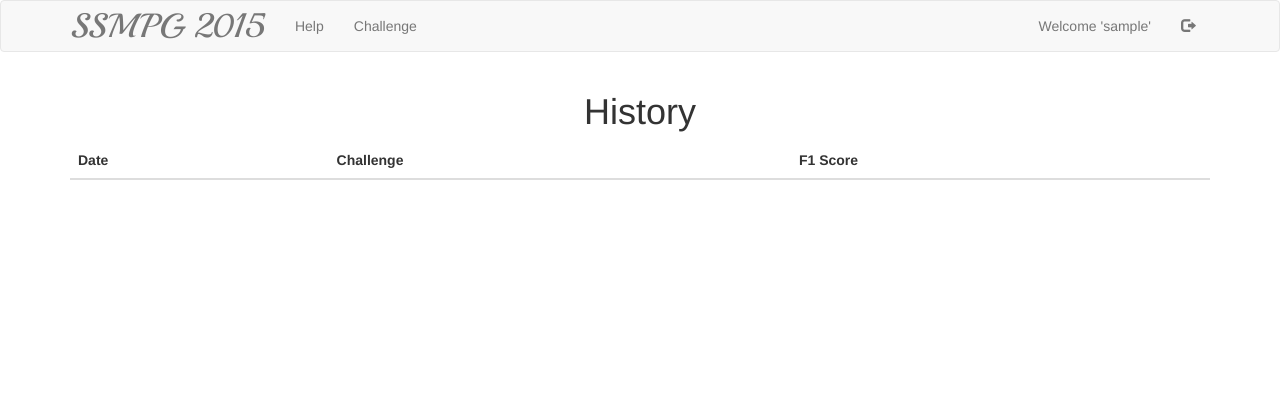
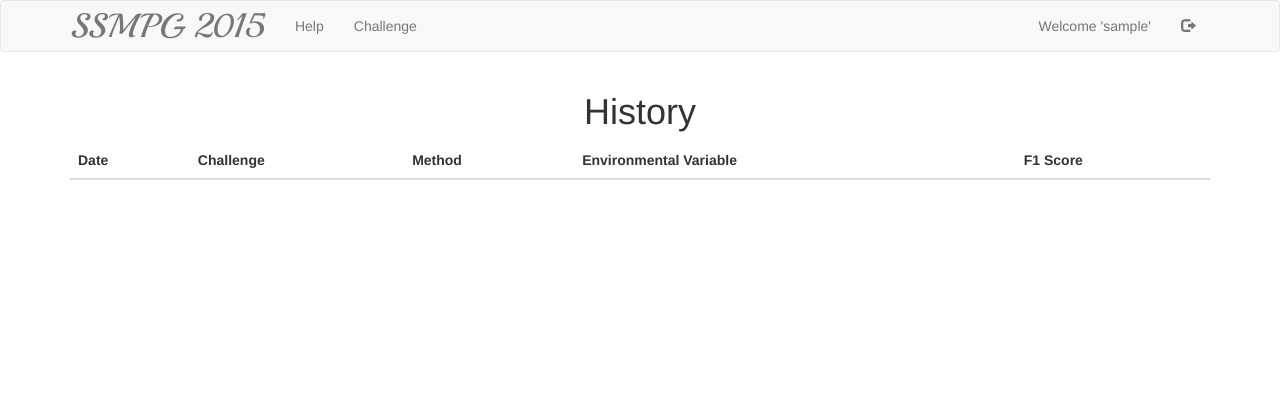
Before and after one commit to BioShock38/ChallengeWebSite, a Django app: page /account/ in a window 1280 px wide. Shown: the top 420 px of the page. Run offline with Django 3.2, Linux system fonts and the light colour scheme; the visitor is signed in with stand-in values (Sample User, id 1); data that the repository does not hold is empty; some libraries are stand-ins or nearby versions.

Commit message:
add column to history board

```diff
--- a/account/templates/account/index.html
+++ b/account/templates/account/index.html
@@ -34,8 +34,14 @@ data = jsonObject;
 
 data.forEach(function(d) {
     d.date = parseDate(d.submission__date);
-    d.f1score = +d.f1score;
+    if (d.submission__simu__private) {
+      d.f1score = "private";
+    } else {
+      d.f1score = +d.f1score;
+    }
+    d.methods = d.submission__methods;
     d.simu = d.submission__simu__name;
+    d.env = d.submission__with_env_variable;
 });
 
 var graph = d3.select("#graph");
@@ -44,14 +50,18 @@ var table = graph.select("table");
 var thead = table.append("thead");
 var row = thead.append("tr");
 var date = row.append("th").html("Date");
-var date = row.append("th").html("Challenge");
+var challenge = row.append("th").html("Challenge");
+var methods = row.append("th").html("Method");
+var env = row.append("th").html("Environmental Variable");
 var score = row.append("th").html("F1 Score");
 
 var tbody = table.append("tbody");
 data.forEach(function(d) {
     var row = tbody.append("tr");
     var date = row.append("td").html(formatDate(d.date));
-    var date = row.append("td").html(d.simu);
+    var challenge = row.append("td").html(d.simu);
+    var methods = row.append("td").html(d.methods);
+    var env = row.append("td").html(d.env);
     var score = row.append("td").html(d.f1score);
 });
 
--- a/account/views.py
+++ b/account/views.py
@@ -15,12 +15,14 @@ def json_serial(obj):
 
 def index(request):
     if request.user.is_authenticated():
-        l_results = Result.objects.filter(submission__simu__private=False) \
-                                  .filter(submission__user=request.user.id)
+        l_results = Result.objects.filter(submission__user=request.user.id)
         val_results = l_results.values('f1score',
                                        'submission__simu',
                                        'submission__simu__name',
-                                       'submission__date')
+                                       'submission__date',
+                                       'submission__simu__private',
+                                       'submission__with_env_variable',
+                                       'submission__methods')
         context = {'results': l_results,
                    'json_results': json.dumps(list(val_results), default=json_serial)}
         return render(request, 'account/index.html', context)
```
